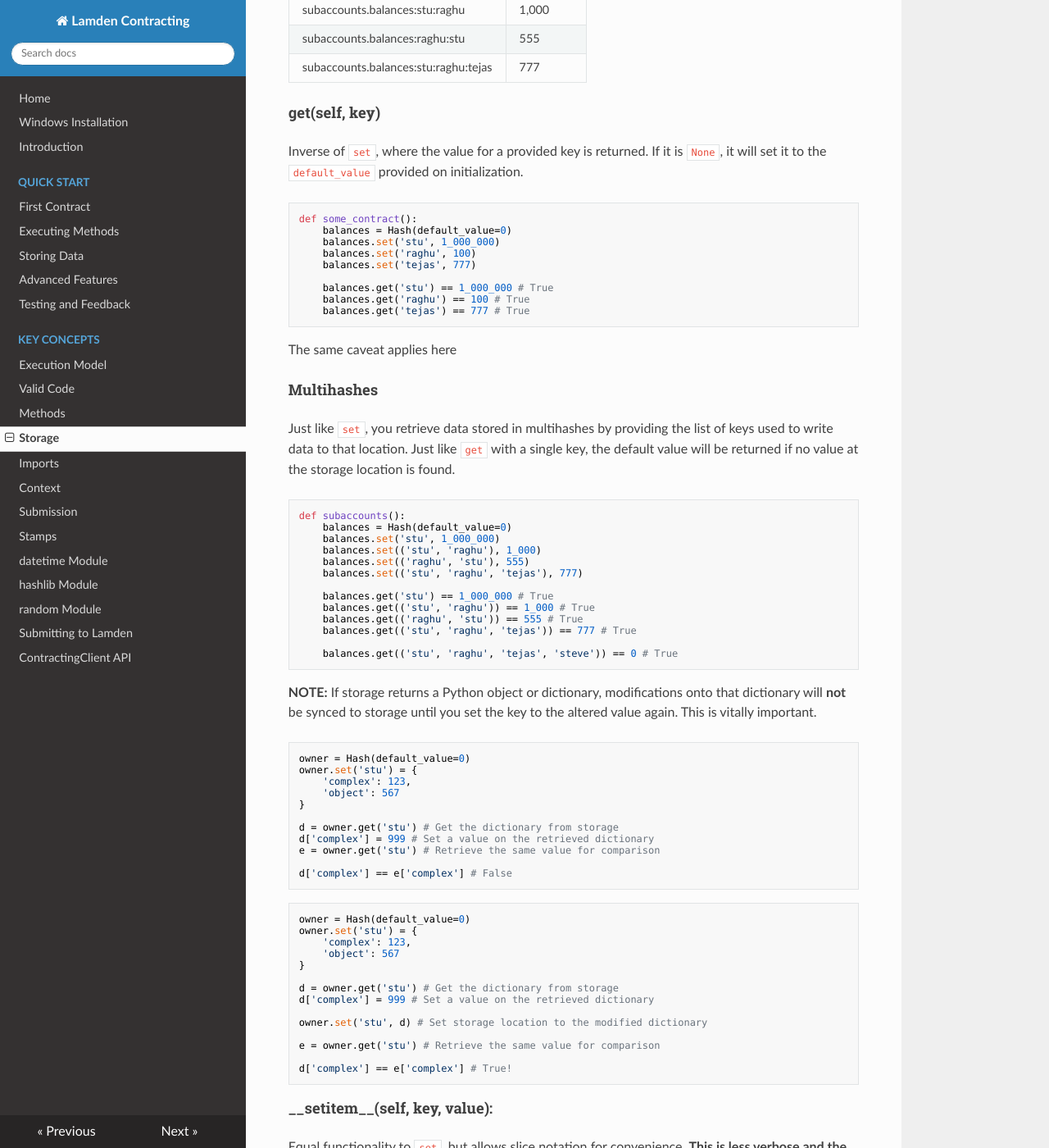
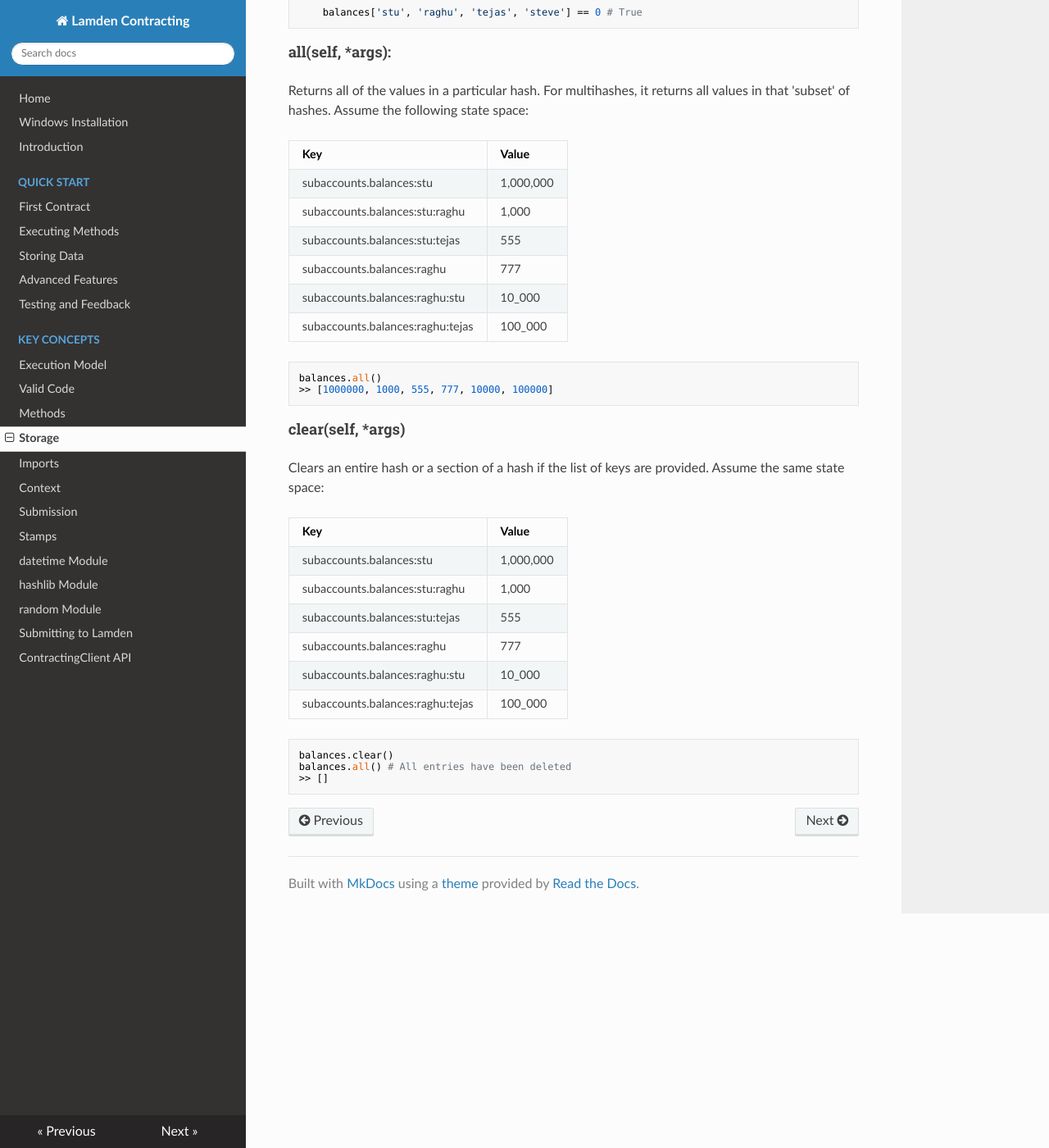
Before and after one commit to Lamden/contracting-docs, an MkDocs documentation site: the page built from docs/concepts/storage.md, in a window 1280 px wide and 1400 px high, scrolled down 5209 px. Shown: the whole window at 82% size. Built offline with MkDocs 1.6.1, drawn with Linux system fonts in a browser that asks for light colours; nearby versions of some CDN libraries; some of the changed text lies outside the part shown.

Commit message:
Removed `set()` and `get()` from Hash since it doesn't exist anymore

````diff
--- a/docs/concepts/storage.md
+++ b/docs/concepts/storage.md
@@ -185,16 +185,10 @@ class Hash(Datum):
     def __init__(self, contract, name, driver: ContractDriver=driver, default_value=None):
         ...
 
-    def set(self, key, value):
+    def all(self):
         ...
 
-    def get(self, item):
-        ...
-
-    def all(self, *args):
-        ...
-
-    def clear(self, *args):
+    def clear(self):
        ...
 
     def __setitem__(self, key, value):
@@ -217,115 +211,11 @@ def some_contract():
 	balances['raghu'] == 0 # True
 ```
 
-#### set(self, key, value)
-
-Equivalent to Variable's `get` but accepts an additional argument to specify the key. For example, the following code executed would result in the following state space.
-
-```python
-def some_contract():
-	balances = Hash(default_value=0)
-	balances.set('stu', 1_000_000)
-	balances.set('raghu', 100)
-	balances.set('tejas', 777)
-```
-
 Key	|	Value
 -	| -
 some_contract.balances:stu | 1,000,000
 some_contract.balances:raghu | 100
 some_contract.balances:tejas | 777
-
-#### Multihashes
-
-You can provide an arbitrary number of keys (up to 16) to `set` and it will react accordingly, writing data to the dimension of keys that you provided. For example:
-
-```python
-def subaccounts():
-	balances = Hash(default_value=0)
-	balances.set('stu', 1_000_000)
-	balances.set(('stu', 'raghu'), 1_000)
-	balances.set(('raghu', 'stu'), 555)
-	balances.set(('stu', 'raghu', 'tejas'), 777)
-```
-
-This will create the following state space:
-
-Key	|	Value
--	| -
-subaccounts.balances:stu | 1,000,000
-subaccounts.balances:stu:raghu | 1,000
-subaccounts.balances:raghu:stu | 555
-subaccounts.balances:stu:raghu:tejas | 777
-
-#### get(self, key)
-
-Inverse of `set`, where the value for a provided key is returned. If it is `None`, it will set it to the `default_value` provided on initialization.
-
-```python
-def some_contract():
-	balances = Hash(default_value=0)
-	balances.set('stu', 1_000_000)
-	balances.set('raghu', 100)
-	balances.set('tejas', 777)
-
-	balances.get('stu') == 1_000_000 # True
-	balances.get('raghu') == 100 # True
-	balances.get('tejas') == 777 # True
-```
-
-The same caveat applies here
-
-#### Multihashes
-Just like `set`, you retrieve data stored in multihashes by providing the list of keys used to write data to that location. Just like `get` with a single key, the default value will be returned if no value at the storage location is found.
-
-```python
-def subaccounts():
-	balances = Hash(default_value=0)
-	balances.set('stu', 1_000_000)
-	balances.set(('stu', 'raghu'), 1_000)
-	balances.set(('raghu', 'stu'), 555)
-	balances.set(('stu', 'raghu', 'tejas'), 777)
-
-	balances.get('stu') == 1_000_000 # True
-	balances.get(('stu', 'raghu')) == 1_000 # True
-	balances.get(('raghu', 'stu')) == 555 # True
-	balances.get(('stu', 'raghu', 'tejas')) == 777 # True
-
-	balances.get(('stu', 'raghu', 'tejas', 'steve')) == 0 # True
-```
-
-__NOTE:__ If storage returns a Python object or dictionary, modifications onto that dictionary will __not__ be synced to storage until you set the key to the altered value again. This is vitally important.
-```python
-owner = Hash(default_value=0)
-owner.set('stu') = {
-	'complex': 123,
-	'object': 567
-}
-
-d = owner.get('stu') # Get the dictionary from storage
-d['complex'] = 999 # Set a value on the retrieved dictionary
-e = owner.get('stu') # Retrieve the same value for comparison
-
-d['complex'] == e['complex'] # False
-```
-
-```python
-owner = Hash(default_value=0)
-owner.set('stu') = {
-	'complex': 123,
-	'object': 567
-}
-
-d = owner.get('stu') # Get the dictionary from storage
-d['complex'] = 999 # Set a value on the retrieved dictionary
-
-owner.set('stu', d) # Set storage location to the modified dictionary
-
-e = owner.get('stu') # Retrieve the same value for comparison
-
-d['complex'] == e['complex'] # True!
-```
-
 
 #### \_\_setitem\_\_(self, key, value):
 Equal functionality to `set`, but allows slice notation for convenience. __This is less verbose and the preferred method of setting storage on a Hash.__
@@ -382,9 +272,6 @@ subaccounts.balances:raghu:tejas | 100_000
 ```python
 balances.all()
 >> [1000000, 1000, 555, 777, 10000, 100000]
-
-balances.all('raghu')
->> [777, 10000, 100000]
 ```
 
 #### clear(self, \*args)
@@ -401,12 +288,6 @@ subaccounts.balances:raghu:stu | 10_000
 subaccounts.balances:raghu:tejas | 100_000
 
 ```python
-balances.clear('stu')
-balances.all() # None of Raghu's accounts are affected
->> [777, 10000, 100000]
-```
-
-```python
 balances.clear()
 balances.all() # All entries have been deleted
 >> []
````
